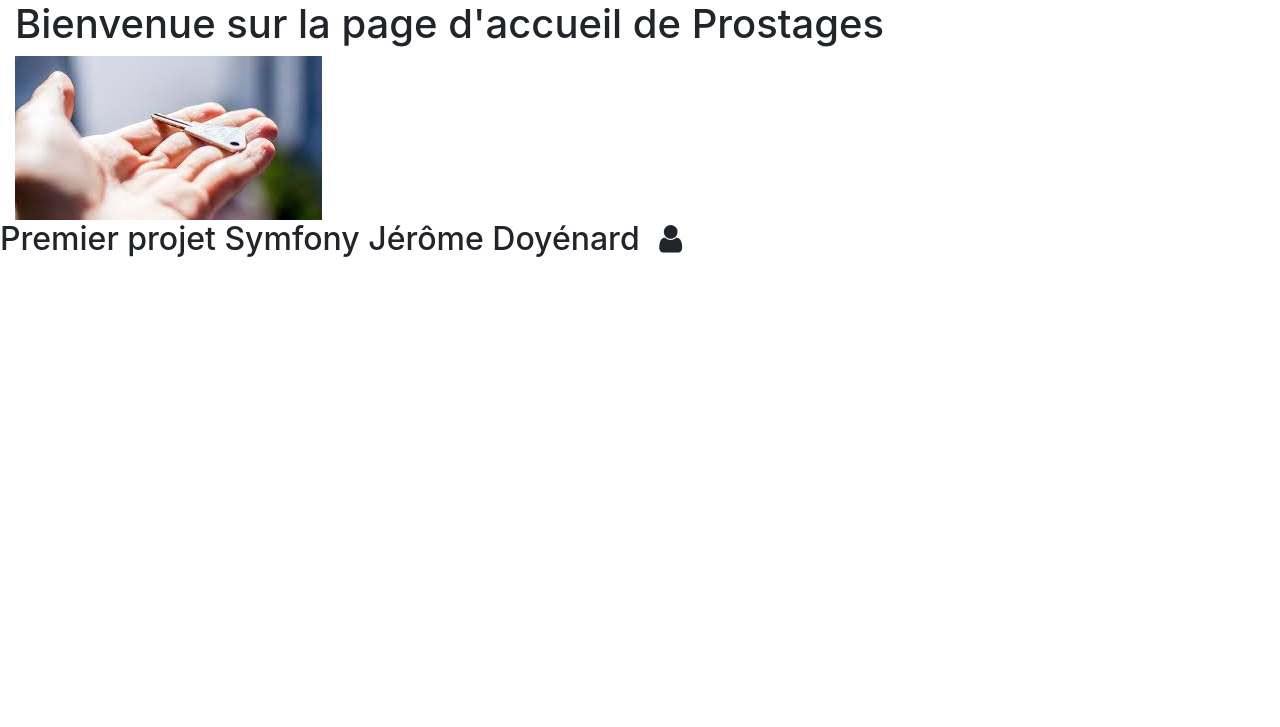
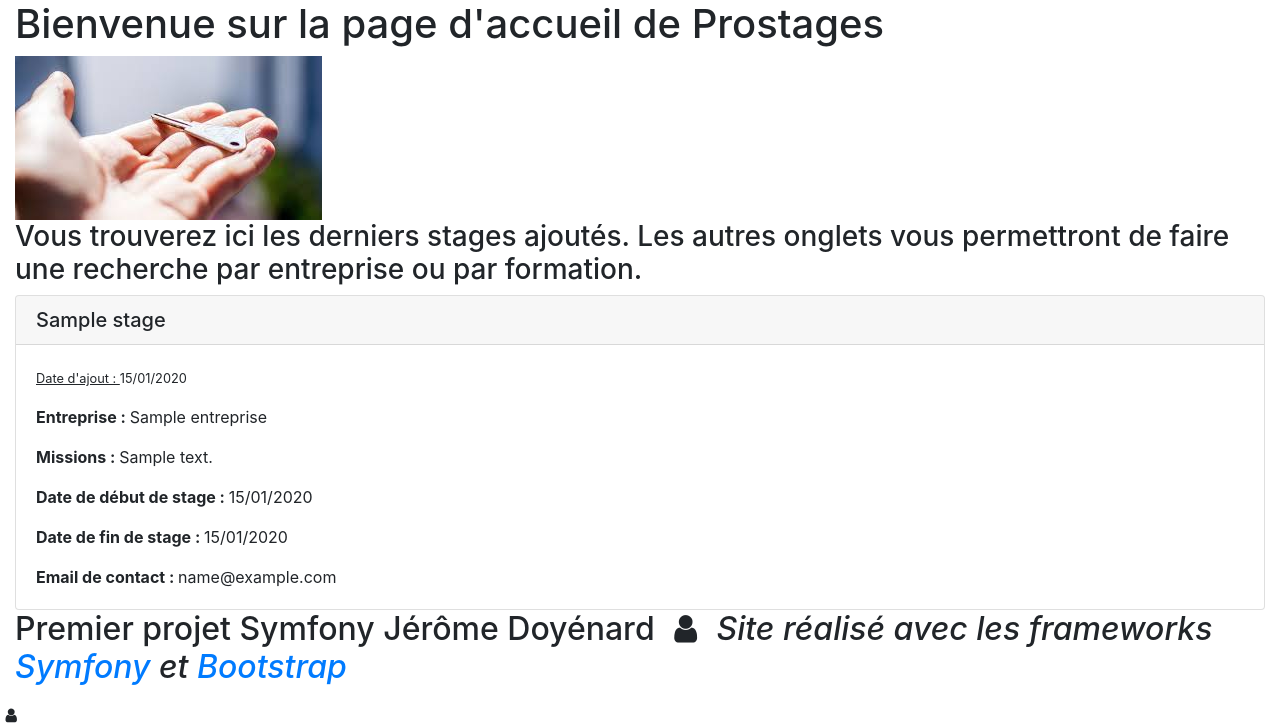
Before and after one commit to djay64/prostages, a Symfony app: template templates/prostages/index.html.twig in a window 1280 px wide. Shown: the part 439-1166 px from the top of the page. Before the commit the page ends 696 px from the top, so only its background shows below. Run offline with Twig, Linux system fonts and the light colour scheme; the template is opened without the code that fills it: most values are stand-ins (such as "Sample title", 1, 10 or a date in 2020); some libraries are stand-ins or nearby versions.

Commit message:
adaptation du code de la vue index.html.twig pour afficher les stages envoyés par le contrôleur

```diff
--- a/templates/base.html.twig
+++ b/templates/base.html.twig
@@ -136,13 +136,20 @@
 		<!-- PIED DE PAGE-->
 		{% block footer %}
 
-		<div class="row">
+		<div class="row" style="margin-top:15px:">
 		<div class="col-md-12">
 		</div>
 	</div>
 </div>
 
         <h2>Premier projet Symfony Jérôme Doyénard <i class="icon-user" </i
+
+
+		<p class="text-secondary"> Site réalisé avec les frameworks
+		<a href="https://symfony.com/">Symfony</a>
+		et <a href="https://getbootstrap.com">Bootstrap</a>
+		</p>
+
         {% endblock %}
 
 		</div>
--- a/templates/prostages/index.html.twig
+++ b/templates/prostages/index.html.twig
@@ -1,8 +1,56 @@
 {% extends 'base.html.twig' %}
 
-{% block title %}Accueil{% endblock %}
+{% block title %}
+Derniers stages ajoutés
+{% endblock %}
 
 {% block contenu %}
 <h1>Bienvenue sur la page d'accueil de Prostages</h1>
 <img src="{{asset('prostages.jpg')}}" alt="Saisissez la clef !" />
+
+<h3> Vous trouverez ici les derniers stages ajoutés. Les autres onglets vous permettront de faire une recherche par entreprise ou par formation.</h3>
+
+
+
+		{% set debutNouvelleLigne = true %}
+
+		{% for stageCourant in stages %}
+
+		{#si on est en début de ligne, créer un compsoant card-deck #}
+		{% if debutNouvelleLigne == true %}
+		<div class=card-deck">
+		{% set debutNouvelleLigne = false %}
+		{% endif %}
+
+		{# afficher une carte pour le stage courant#}
+			<div class="card">
+				<h5 class="card-header">  	{{stageCourant.titre}} 	</h5>
+
+				<div class="card-body">
+					<p class="card-text">
+<small class="text_muted"> <u> Date d'ajout : </u>{{stageCourant.dateAjout | date("d/m/Y")}}  </small>  </p>
+                    <p class="card-text"> <b> Entreprise : </b>	{{stageCourant.entreprise.nom}} </p>
+					<p class="card-text"> <b>Missions : </b>{{stageCourant.description}}  </p>
+					<p class="card-text"> <b>Date de début de stage : </b>{{stageCourant.dateDebut | date("d/m/Y")}}</p>
+					<p class="card-text"> <b>Date de fin de stage : </b>{{stageCourant.dateFin | date("d/m/Y")}}  </p>
+
+
+					<p class="card-text"> <b> Email de contact : </b> {{stageCourant.emailContact}} </p>
+
+
+
+				</div>
+
+			</div>
+
+			{# vérifier s'il faut passer à la ligne suivante (tous les trois stages) #}
+
+			{%if loop.index %3 ==0 %}
+			</div>
+			<br />
+				{% set debutNouvelleLigne = true %}
+				{% endif %}
+
+			{% endfor %}
+
 {% endblock %}
```
